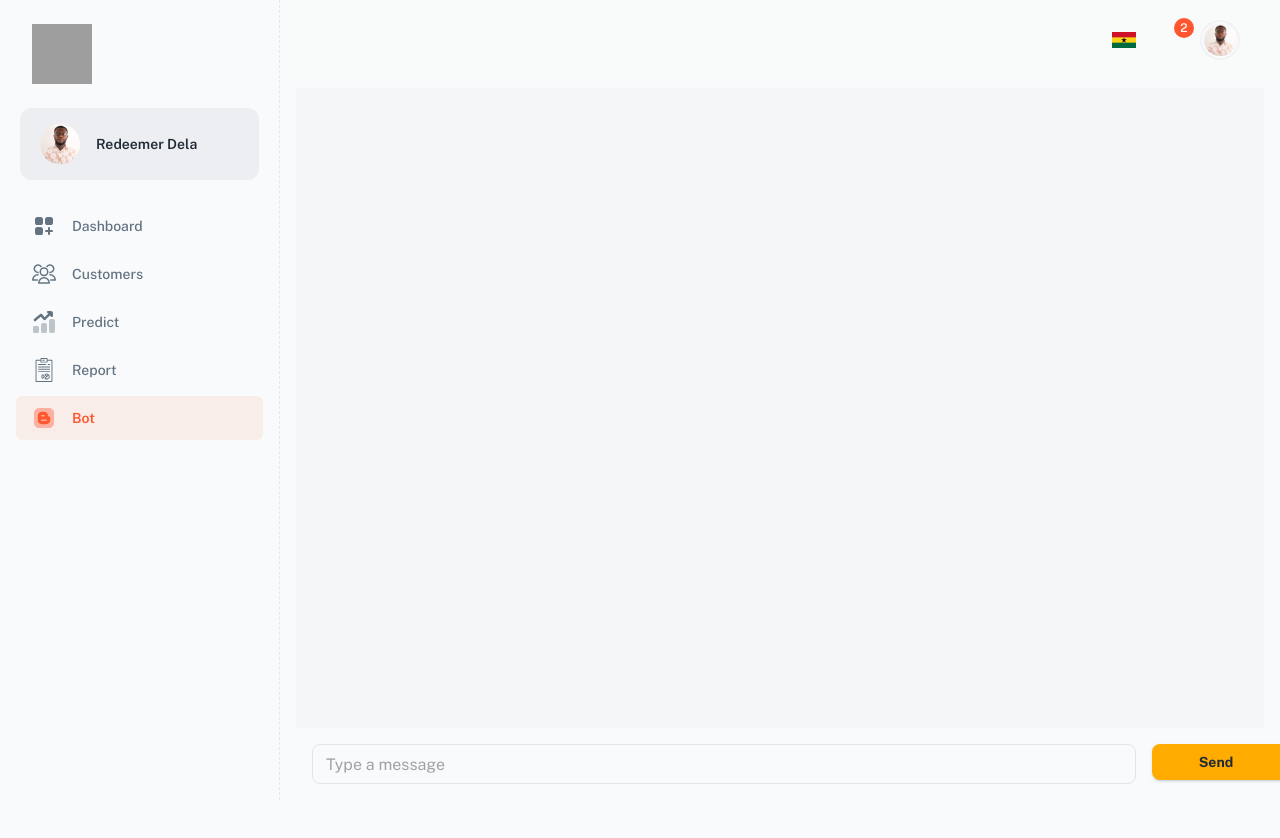
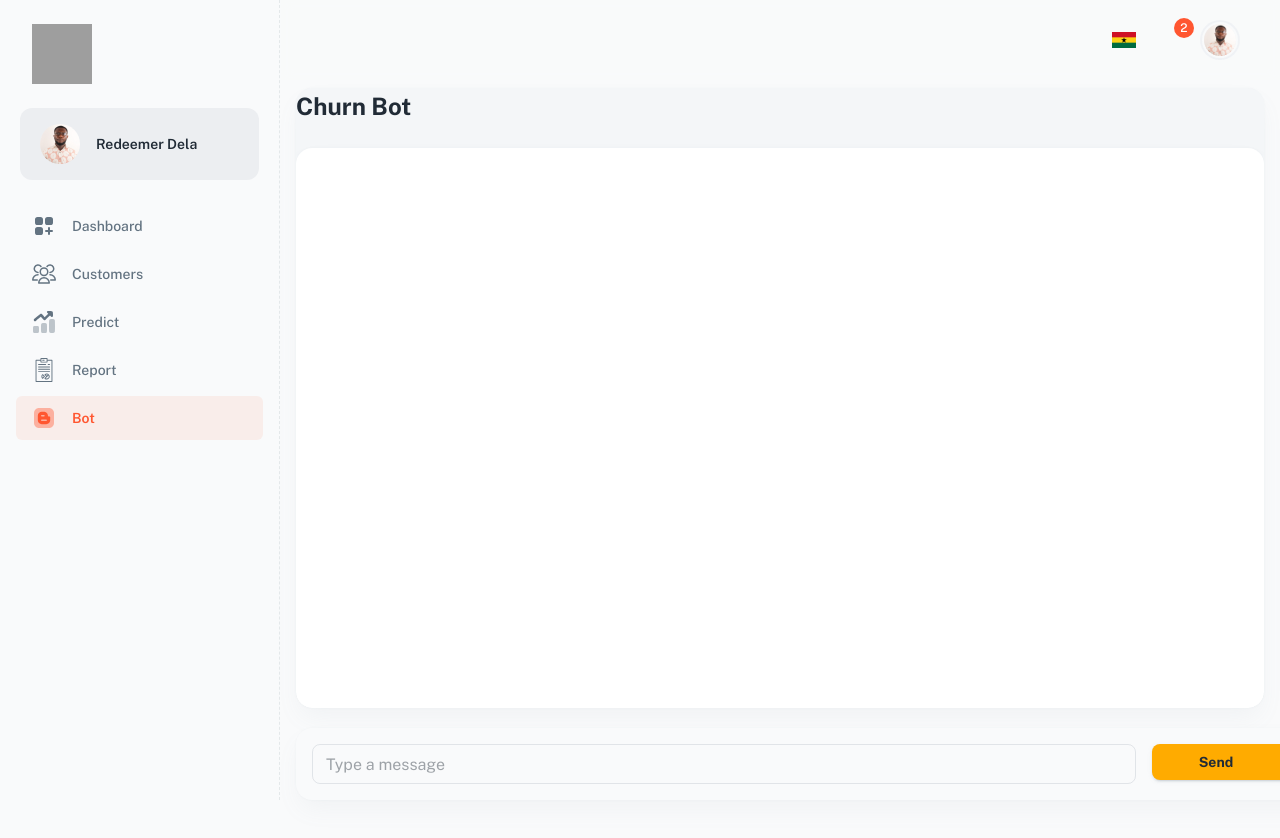
Before and after one commit to GTBankProject/churn-prediction-app, a React (Vite) app: page /bot in a window 1280 px wide. Shown: the top 838 px of the page. After the commit the page ends 800 px from the top, so only its background shows below. Built offline with nearby package versions, Linux system fonts and the light colour scheme; grey boxes are pictures that could not be loaded; some icons are missing.

Commit message:
designs on bot

```diff
--- a/src/pages/bot.jsx
+++ b/src/pages/bot.jsx
@@ -8,7 +8,7 @@ export default function BotPage() {
   return (
     <>
       <Helmet>
-        <title> Otp | GT Bank </title>
+        <title> Bot | GT Bank </title>
       </Helmet>
 
       <BotUI />
--- a/src/pages/report.jsx
+++ b/src/pages/report.jsx
@@ -8,7 +8,7 @@ export default function ReportPage() {
   return (
     <>
       <Helmet>
-        <title> Blog | GT Bank </title>
+        <title> Report | GT Bank </title>
       </Helmet>
 
       <ReportView />
--- a/src/sections/bot/bot.jsx
+++ b/src/sections/bot/bot.jsx
@@ -2,10 +2,12 @@ import * as React from 'react';
 import PropTypes from 'prop-types';
 import { Icon } from '@iconify/react';
 
-import { Box, Grid, Paper, Button, Avatar, TextField, Typography } from '@mui/material';
+import { Box, Card, Grid, Paper, Stack, Button, Avatar, TextField, Container, Typography } from '@mui/material';
 
 import axios from 'src/api/axios';
 import { BOT_URL } from 'src/api/routes';
+
+
 
 export default function ChatUI() {
   const [input, setInput] = React.useState('');
@@ -63,7 +65,7 @@ export default function ChatUI() {
 
 
   return (
-    <Box
+    <Card
       sx={{
         display: 'flex',
         flexDirection: 'column',
@@ -72,19 +74,23 @@ export default function ChatUI() {
         position: 'relative',
       }}
     >
-      <Box
+      <Stack direction="row" alignItems="center" justifyContent="space-between" mb={3}>
+        <Typography variant="h4">Churn Bot</Typography>
+      </Stack>
+      <Card
         sx={{
           flexGrow: 1,
-          height: '87vh',
+          height: '70vh',
           p: 2,
+          overflowY: 'scroll',
           position: 'relative',
         }}
       >
         {messages.map((message, index) => (
           <Message key={index} message={message} />
         ))}
-      </Box>
-      <Box
+      </Card>
+      <Card
         sx={{
           position: 'fixed',
           width: '80%',
@@ -122,8 +128,8 @@ export default function ChatUI() {
             </Button>
           </Grid>
         </Grid>
-      </Box>
-    </Box>
+      </Card>
+    </Card>
   );
 }
 
@@ -131,12 +137,12 @@ const Message = ({ message }) => {
   const isBot = message.name === 'bot';
 
   return (
+    <Container>
       <Box
         sx={{
           display: 'flex',
           justifyContent: isBot ? 'flex-start' : 'flex-end',
           mb: 2,
-        overflowY: 'auto',  // Add this line to make it scrollable
         }}
       >
         <Box
@@ -163,6 +169,7 @@ const Message = ({ message }) => {
           </Paper>
         </Box>
       </Box>
+    </Container>
   );
 };
 
```
Lines whose indentation alone changed are shown as unchanged.
